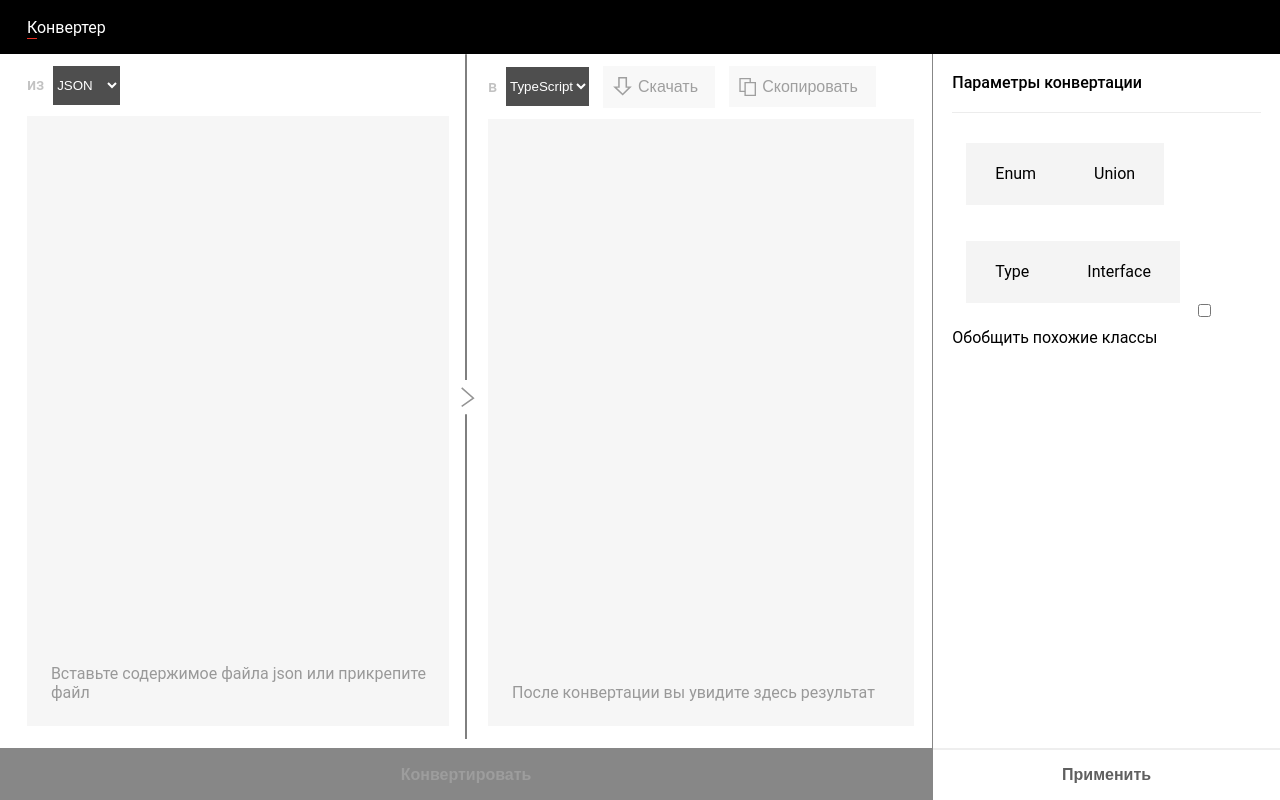
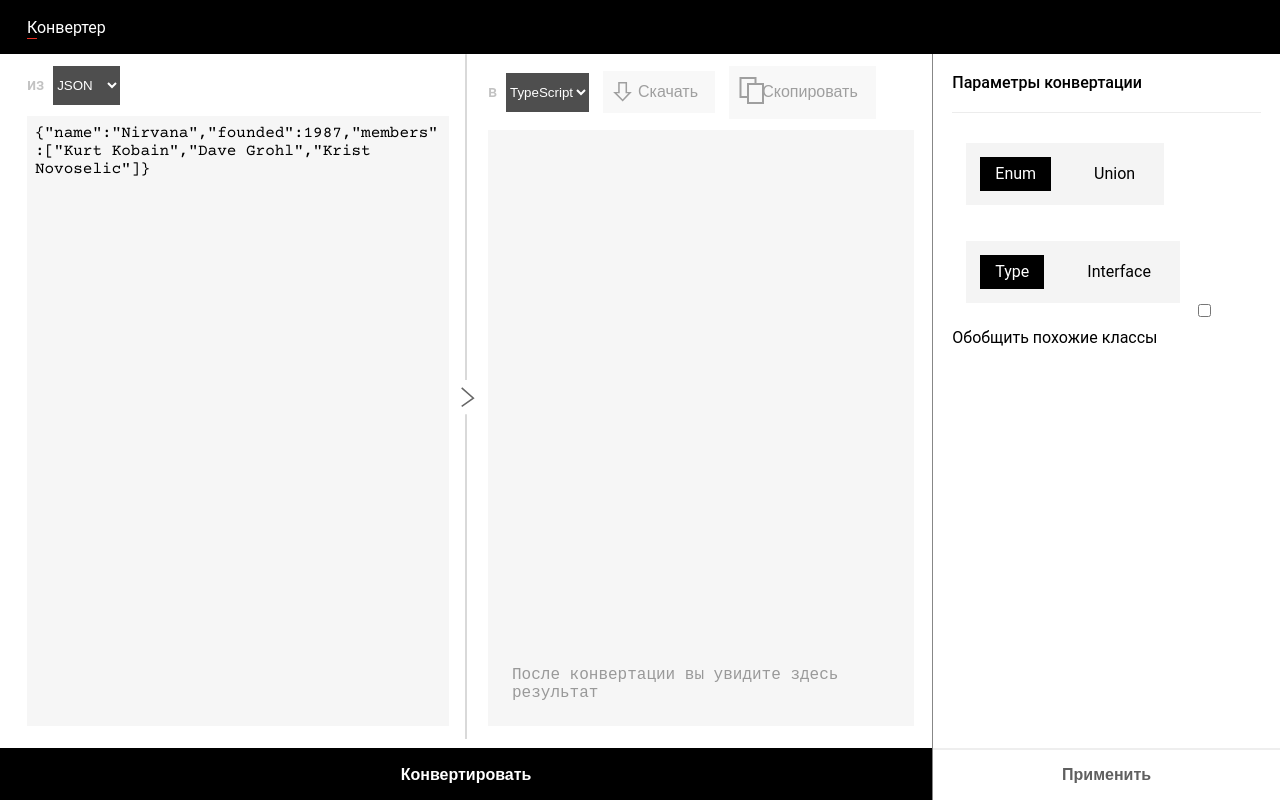
Before and after one commit to ArtyomYaprintsev/converter, a React (Vite) app: page / in a window 1280 px wide. Built offline with nearby package versions, Linux system fonts and the light colour scheme.

Commit message:
copy and download

```diff
--- a/index.html
+++ b/index.html
@@ -5,6 +5,9 @@
     <link rel="icon" type="image/svg+xml" href="/vite.svg" />
     <meta name="viewport" content="width=device-width, initial-scale=1.0" />
     <title>Конвертер</title>
+    <link rel="preconnect" href="https://fonts.googleapis.com">
+    <link rel="preconnect" href="https://fonts.gstatic.com" crossorigin>
+    <link href="https://fonts.googleapis.com/css2?family=Courier+Prime&display=swap" rel="stylesheet">
   </head>
   <body>
     <div id="root"></div>
--- a/src/App.css
+++ b/src/App.css
@@ -81,7 +81,7 @@ textarea {
   border: none;
   padding: 1vh;
   font-size: 2vh;
-  font-family: Roboto;
+  font-family: 'Courier Prime', monospace;
   background-color: #F6F6F6;
   height: 100%;
   width: 100%;
@@ -199,7 +199,7 @@ button {
 }
 
 .LeftSide .Copy .Icon {
-  content: url(./assets/CopyIcon.svg);
+  /* content: url(./assets/CopyIcon.svg); */
   height: 5.4%;
   width: 13%;
 }
@@ -318,7 +318,7 @@ button {
 }
 
 .RadioButton {
-  float: left;
+  /* float: left; */
   display: inline-block;
 }
 
--- a/src/App.tsx
+++ b/src/App.tsx
@@ -1,29 +1,35 @@
 import { useState, ChangeEvent, MouseEvent, ChangeEventHandler } from "react";
+import copysvg from "./assets/CopyIcon.svg"
+import copiedsvg from "./assets/CopiedIcon.svg"
 import "./App.css";
 import quicktypeJSON from "./Quicktype";
 import Popup from "./Popup/Popup";
+import { messageError } from "quicktype-core";
+
+
 
 function App() {
-  //const test = '{"name":"Nirvana","founded":1987,"members":["Kurt Kobain","Dave Grohl","Krist Novoselic"]}'
-  const test = ''
+  const test = '{"name":"Nirvana","founded":1987,"members":["Kurt Kobain","Dave Grohl","Krist Novoselic"]}'
   const lang = 'TypeScript';
 
   const [input_value, setInput] = useState(test);
-  const [output_area, setOutput] = useState('');
+  const [output_value, setOutput] = useState('');
   const [popup, setPopup] = useState(false);
   const [enum_value, setEnum] = useState(true);
   const [interface_value, setInterface] = useState(true);
   const [similarclasses_value, setSimilarclasses] = useState(false);
+  const [copied, setCopied] = useState('Скопировать');
+  const [copiedpic, setCopiedPic] = useState(copysvg)
 
   const inputChangeHandler = (event:ChangeEvent<HTMLTextAreaElement>) => {
     setInput(event.target.value)
   };
 
-  const footerConvertHandler = (event: MouseEvent) =>{
+  const footerConvertHandler = (event: MouseEvent) => {
     event.preventDefault();
 
     console.log(input_value);
-    let raw = quicktypeJSON(lang, 'Thing', input_value, enum_value, similarclasses_value)
+    let raw = quicktypeJSON(lang, 'JSON', input_value, enum_value, similarclasses_value)
     .then(result => {
 
         const borders: number[] = []
@@ -56,6 +62,7 @@ function App() {
         }
 
         var result_string = ""
+        console.log(result)
 
         for (let i=borders[0]+1; i < borders[borders.length-1]; i++)
         {
@@ -72,13 +79,24 @@ function App() {
     });
   };
 
-  const footerParmsHandler = (event: MouseEvent) => {
-    console.log('да, эта кнопка ничего не делает')
+  const download = (event:MouseEvent) => {
+    const element = document.createElement("a");
+    const file = new Blob([output_value], {type: 'text/plain'});
+    element.href = URL.createObjectURL(file);
+    element.download = lang +".txt";
+    document.body.appendChild(element); // Required for this to work in FireFox
+    element.click();
   };
 
-  const bebebe = (event: ChangeEvent) => {
-    setEnum(!enum_value);
-    console.log(enum_value);
+  function copychange(img:string, text:string) {
+    setCopied(text);
+    setCopiedPic(img);
+  };
+
+  const copy = (event:MouseEvent) => {
+    navigator.clipboard.writeText(output_value);
+    copychange(copiedsvg, 'Скопировано'); //some naming
+    setTimeout(copychange, 1000, copysvg, 'Скопировать');
   };
 
   return (
@@ -127,17 +145,17 @@ function App() {
                       Another
                     </option>
                   </select>
-                  <button className="Download Button" disabled={!Boolean(output_area)}>
+                  <button className="Download Button" disabled={!Boolean(output_value)} onClick={download}>
                     <div className="Icon"></div>
                     <span className="Title">Скачать</span>
                   </button>
-                  <button className="Copy Button" disabled={!Boolean(output_area)}>
-                    <div className="Icon"></div>
-                    <span className="Title">Скопировать</span>
+                  <button className="Copy Button" disabled={!Boolean(output_value)} onClick={copy}>
+                    <div className="Icon"><img src={copiedpic} alt="" /></div>
+                    <span className="Title">{copied}</span>
                   </button>
                 </div>
                 <div className="Body">
-                  <textarea className="TextArea" name="out" id="output" autoComplete="on" readOnly value={output_area} placeholder="После конвертации вы увидите здесь результат"/>
+                  <textarea className="TextArea" name="out" id="output" autoComplete="on" readOnly value={output_value} placeholder="После конвертации вы увидите здесь результат"/>
                 </div>
               </div>
             </div>
@@ -155,17 +173,17 @@ function App() {
               <div className="Body">
                 <div className="RadioButtonGroup">
                   <div className="RadioButton">
-                    <input type="radio" name="union" id="enum" onChange={()=>{setEnum(!enum_value)}} />
+                    <input type="radio" name="union" id="enum" onChange={()=>{setEnum(true)}} checked={Boolean(enum_value)} />
                     <label htmlFor="enum">Enum</label>
                   </div>
                   <div className="RadioButton">
-                    <input type="radio" name="union" id="union" onChange={()=>{setEnum(!enum_value)}} />
+                    <input type="radio" name="union" id="union" onChange={()=>{setEnum(false)}} />
                     <label htmlFor="union">Union</label>
                   </div>
                 </div>
                 <div className="RadioButtonGroup">
                   <div className="RadioButton">
-                    <input type="radio" name="type" id="type" onChange={()=>{setInterface(!interface_value)}} />
+                    <input type="radio" name="type" id="type" onChange={()=>{setInterface(!interface_value)}} checked={Boolean(interface_value)} />
                     <label htmlFor="type">Type</label>
                   </div>
                   <div className="RadioButton">
@@ -173,15 +191,15 @@ function App() {
                     <label htmlFor="interface">Interface</label>
                   </div>
                 </div>
-                <input type="checkbox" name="classes" id="classes" onClick={()=>{setSimilarclasses(!similarclasses_value)}}/>
+                <input type="checkbox" name="classes" id="classes" onClick={()=>{setSimilarclasses(!similarclasses_value)}} />
                 <label htmlFor="classes">Обобщить похожие классы</label>
-                {/* <button onClick={()=>setPopup(true)}>Ошибка</button> */}
-                {/* <Popup open={setPopup} /> */}
+                {/* <button onClick={()=>setPopup(true)}>Ошибка</button>
+                <Popup open={setPopup} /> */}
               </div>
             </div>
           </div>
           <div className="Footer">
-            <button className="Apply Button" onClick={footerParmsHandler}>Применить</button>
+            <button className="Apply Button" onClick={()=>{console.log('Да, эта кнопка ничего не делает')}}>Применить</button>
           </div>
         </div>
       </main>
```
